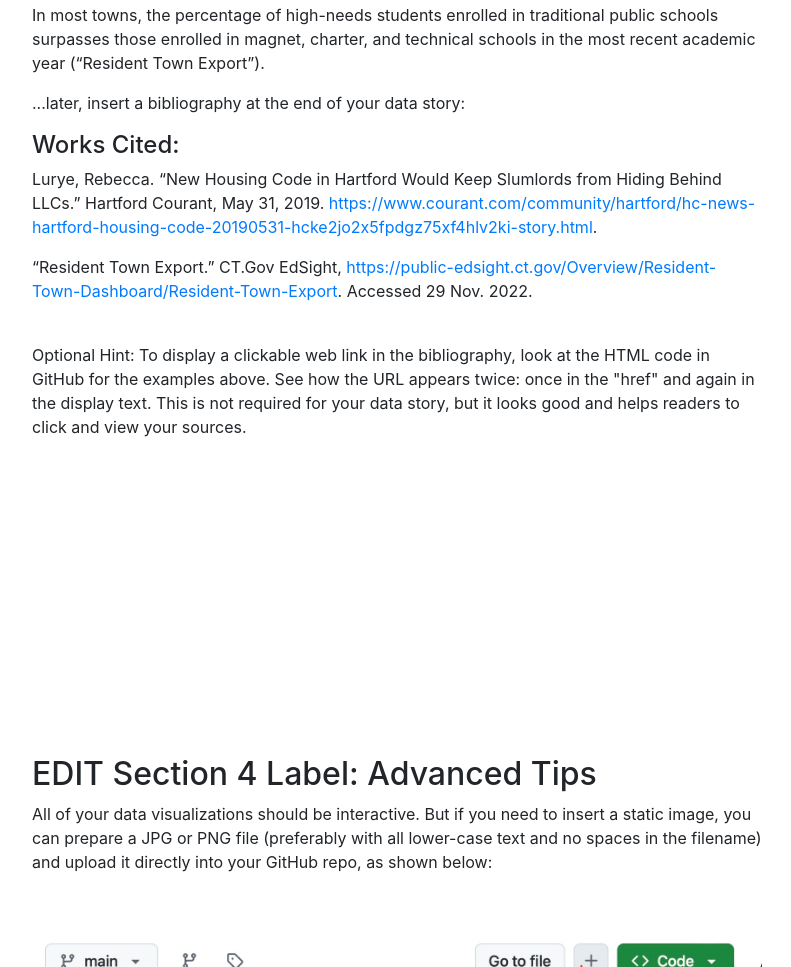
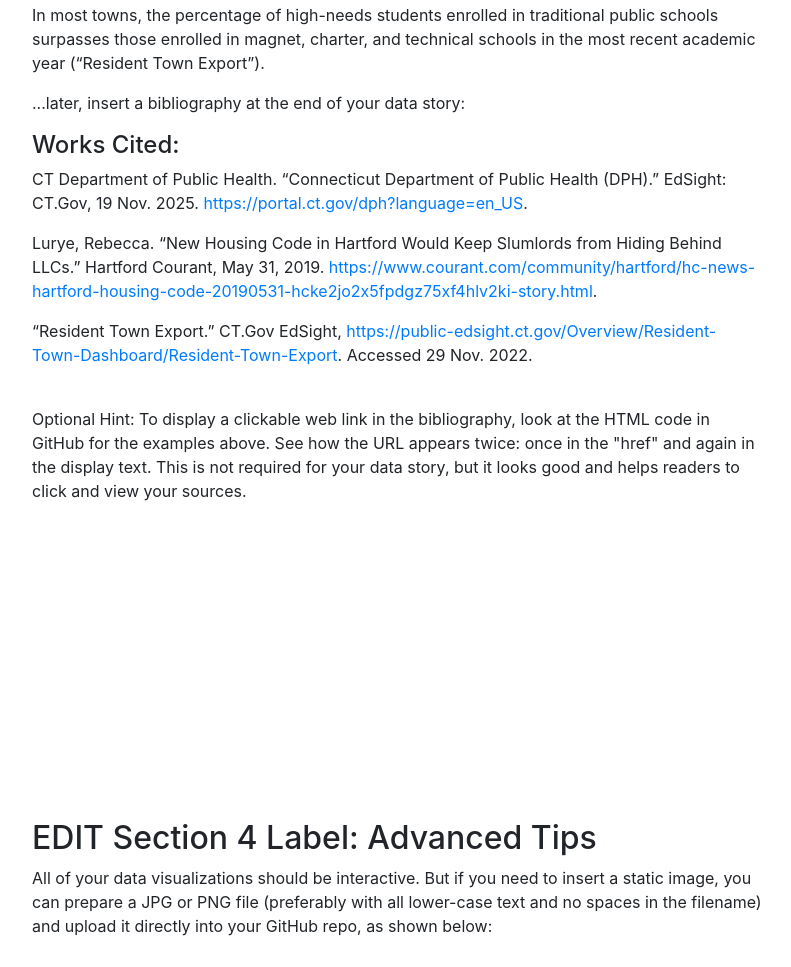
Before and after one commit to emmaconard/Emmas-Version-, a plain HTML site: page index.html in a window 1280 px wide. Shown: the part 5661-6628 px from the top of the page, without its empty margins (243-1034 px from the left). Drawn offline with nearby package versions, Linux system fonts and the light colour scheme.

Commit message:
Update index.html

```diff
--- a/index.html
+++ b/index.html
@@ -142,6 +142,10 @@ Out of 151 districts, 102 are run by Democrats. These districts contain 257 SBHC
 
           <h4>Works Cited:</h4>
 
+          <p>CT Department of Public Health. “Connecticut Department of Public Health (DPH).” EdSight: CT.Gov, 19 Nov. 2025. <a
+ <a href='https://portal.ct.gov/dph.'>https://portal.ct.gov/dph?language=en_US</a>.</p>
+
+
           <p>Lurye, Rebecca. “New Housing Code in Hartford Would Keep Slumlords from Hiding Behind LLCs.” Hartford Courant, May 31, 2019. <a href='https://www.courant.com/community/hartford/hc-news-hartford-housing-code-20190531-hcke2jo2x5fpdgz75xf4hlv2ki-story.html'>https://www.courant.com/community/hartford/hc-news-hartford-housing-code-20190531-hcke2jo2x5fpdgz75xf4hlv2ki-story.html</a>.</p>
 
           <p>“Resident Town Export.” CT.Gov EdSight, <a href='https://public-edsight.ct.gov/Overview/Resident-Town-Dashboard/Resident-Town-Export'>https://public-edsight.ct.gov/Overview/Resident-Town-Dashboard/Resident-Town-Export</a>. Accessed 29 Nov. 2022.</p>
```
